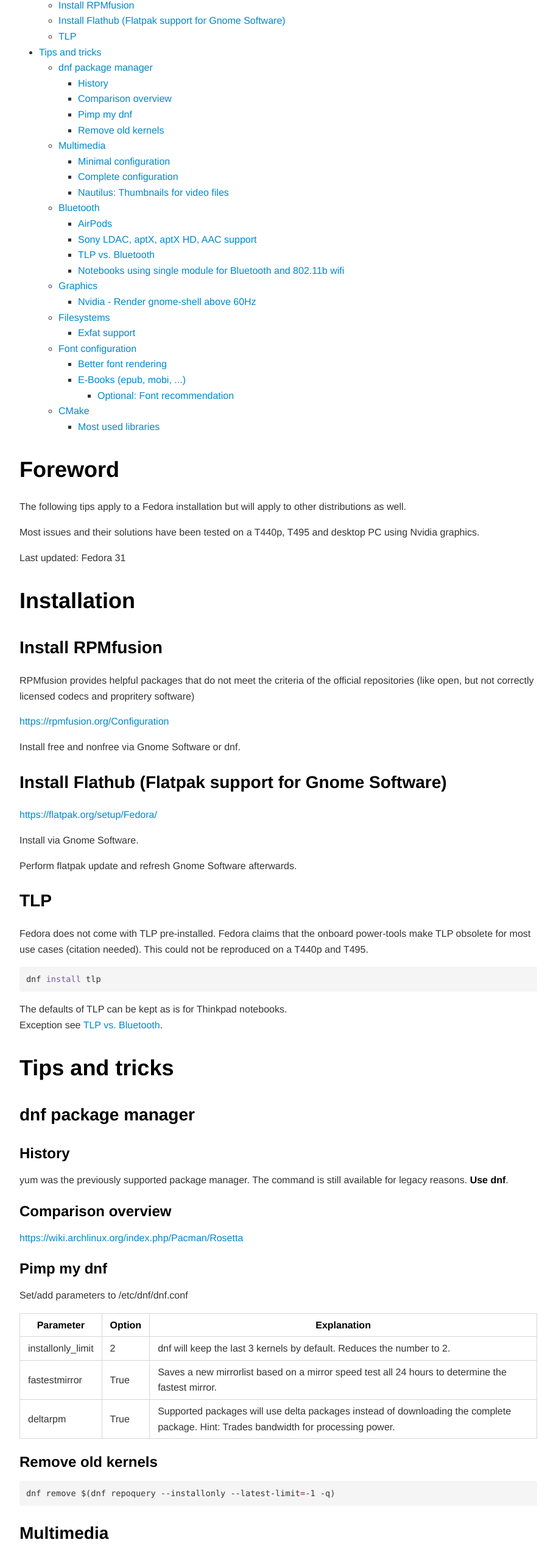
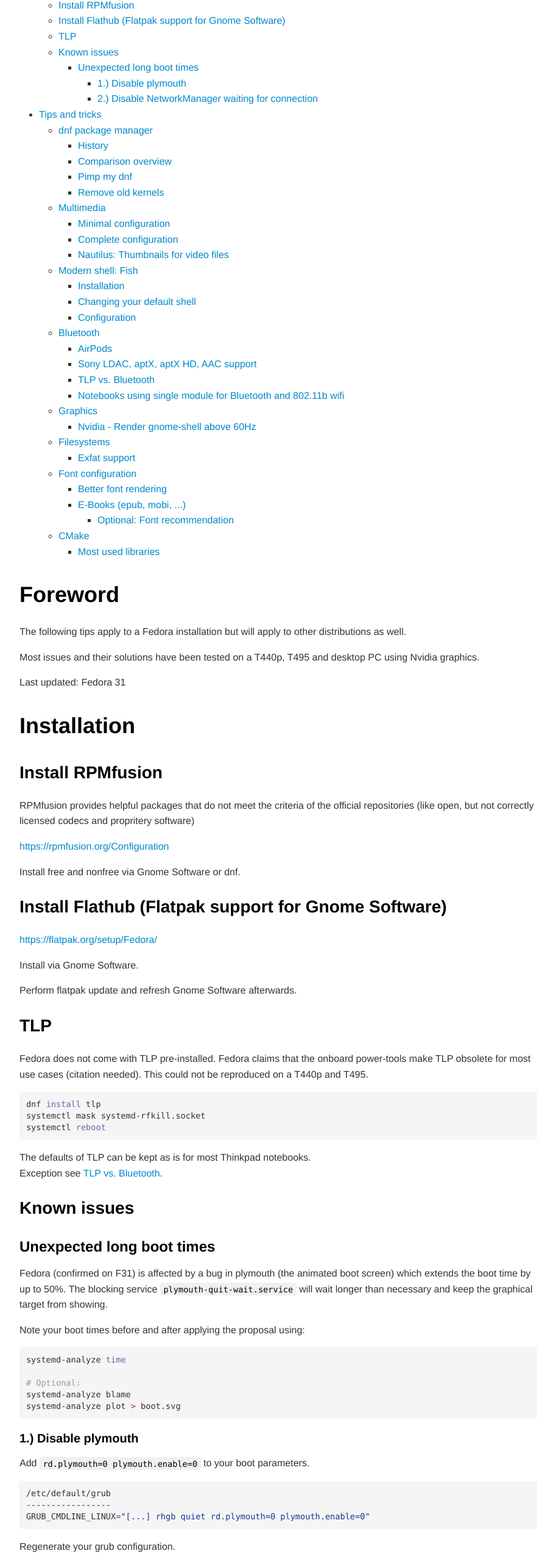
Before and after one commit to Mershl/mershl.github.io, a plain HTML site: page fedora_guide/index.html in a window 1280 px wide. Shown: the part 219-2780 px from the top of the page at 61% size, without its empty margins (183-1096 px from the left). Drawn offline with nearby package versions, Linux system fonts and the light colour scheme.

Commit message:
Add chapters "Long boot times" and "Modern shell"

```diff
--- a/fedora_guide/index.html
+++ b/fedora_guide/index.html
@@ -273,6 +273,16 @@ pre[data-line] .line-highlight[data-end]:after {
 <li><a href="#install-rpmfusion">Install RPMfusion</a></li>
 <li><a href="#install-flathub-flatpak-support-for-gnome-software">Install Flathub (Flatpak support for Gnome Software)</a></li>
 <li><a href="#tlp">TLP</a></li>
+<li><a href="#known-issues">Known issues</a>
+<ul>
+<li><a href="#unexpected-long-boot-times">Unexpected long boot times</a>
+<ul>
+<li><a href="#1-disable-plymouth">1.) Disable plymouth</a></li>
+<li><a href="#2-disable-networkmanager-waiting-for-connection">2.) Disable NetworkManager waiting for connection</a></li>
+</ul>
+</li>
+</ul>
+</li>
 </ul>
 </li>
 <li><a href="#tips-and-tricks">Tips and tricks</a>
@@ -290,6 +300,13 @@ pre[data-line] .line-highlight[data-end]:after {
 <li><a href="#minimal-configuration">Minimal configuration</a></li>
 <li><a href="#complete-configuration">Complete configuration</a></li>
 <li><a href="#nautilus-thumbnails-for-video-files">Nautilus: Thumbnails for video files</a></li>
+</ul>
+</li>
+<li><a href="#modern-shell-fish">Modern shell: Fish</a>
+<ul>
+<li><a href="#installation-1">Installation</a></li>
+<li><a href="#changing-your-default-shell">Changing your default shell</a></li>
+<li><a href="#configuration">Configuration</a></li>
 </ul>
 </li>
 <li><a href="#bluetooth">Bluetooth</a>
@@ -349,9 +366,38 @@ pre[data-line] .line-highlight[data-end]:after {
 
 <p>Fedora does not come with TLP pre-installed. Fedora claims that the onboard power-tools make TLP obsolete for most use cases (citation needed). This could not be reproduced on a T440p and T495.</p>
 <pre data-role="codeBlock" data-info="sh" class="language-bash">dnf <span class="token function">install</span> tlp
-</pre><p>The defaults of TLP can be kept as is for Thinkpad notebooks.<br>
+systemctl mask systemd-rfkill.socket
+systemctl <span class="token function">reboot</span>
+</pre><p>The defaults of TLP can be kept as is for most Thinkpad notebooks.<br>
 Exception see <a href="#tlp-vs-bluetooth">TLP vs. Bluetooth</a>.</p>
-<h1 class="mume-header" id="tips-and-tricks">Tips and tricks</h1>
+<h2 class="mume-header" id="known-issues">Known issues</h2>
+
+<h3 class="mume-header" id="unexpected-long-boot-times">Unexpected long boot times</h3>
+
+<p>Fedora (confirmed on F31) is affected by a bug in plymouth (the animated boot screen) which extends the boot time by up to 50%. The blocking service <code>plymouth-quit-wait.service</code> will wait longer than necessary and keep the graphical target from showing.</p>
+<p>Note your boot times before and after applying the proposal using:</p>
+<pre data-role="codeBlock" data-info="sh" class="language-bash">systemd-analyze <span class="token function">time</span>
+
+<span class="token comment"># Optional:</span>
+systemd-analyze blame
+systemd-analyze plot <span class="token operator">&gt;</span> boot.svg
+</pre><h4 class="mume-header" id="1-disable-plymouth">1.) Disable plymouth</h4>
+
+<p>Add <code>rd.plymouth=0 plymouth.enable=0</code> to your boot parameters.</p>
+<pre data-role="codeBlock" data-info="sh" class="language-bash">/etc/default/grub
+-----------------
+GRUB_CMDLINE_LINUX<span class="token operator">=</span><span class="token string">&quot;[...] rhgb quiet rd.plymouth=0 plymouth.enable=0&quot;</span>
+</pre><p>Regenerate your grub configuration.</p>
+<pre data-role="codeBlock" data-info="sh" class="language-bash"><span class="token comment"># For EFI systems</span>
+grub2-mkconfig -o /boot/efi/EFI/fedora/grub.cfg
+<span class="token comment"># For BIOS systems</span>
+grub2-mkconfig -o /boot/grub2/grub.cfg
+</pre><h4 class="mume-header" id="2-disable-networkmanager-waiting-for-connection">2.) Disable NetworkManager waiting for connection</h4>
+
+<p>Check <code>systemd-analyze blame</code> for <code>NetworkManager-wait-online.service</code>. If it&apos;s taking up more than a few seconds consider the following:</p>
+<p>The service is intended for applications which rely on a web connection on bootup. Disabling the wait does not affect most desktop users.</p>
+<pre data-role="codeBlock" data-info="sh" class="language-bash">systemctl disable NetworkManager-wait-online.service
+</pre><h1 class="mume-header" id="tips-and-tricks">Tips and tricks</h1>
 
 <h2 class="mume-header" id="dnf-package-manager">dnf package manager</h2>
 
@@ -409,7 +455,21 @@ Exception see <a href="#tlp-vs-bluetooth">TLP vs. Bluetooth</a>.</p>
 <pre data-role="codeBlock" data-info="sh" class="language-bash">dnf <span class="token function">install</span> gstreamer1-libav
 <span class="token function">rm</span> -rf ~/.cache/thumbnails/fail
 nautilus -q
-</pre><h2 class="mume-header" id="bluetooth">Bluetooth</h2>
+</pre><h2 class="mume-header" id="modern-shell-fish">Modern shell: Fish</h2>
+
+<h3 class="mume-header" id="installation-1">Installation</h3>
+
+<pre data-role="codeBlock" data-info="sh" class="language-bash">dnf <span class="token function">install</span> fish
+</pre><h3 class="mume-header" id="changing-your-default-shell">Changing your default shell</h3>
+
+<pre data-role="codeBlock" data-info="sh" class="language-bash">chsh -s /bin/fish
+</pre><p>Hint: Most terminal emulators require a complete restart of the terminal emulator for the new default shell to take effect. If in doubt do a reboot.</p>
+<h3 class="mume-header" id="configuration">Configuration</h3>
+
+<p>Fish is configured using an web interface.</p>
+<pre data-role="codeBlock" data-info="sh" class="language-bash">fish_config
+</pre><p>A http server will be started and the default browser should open a page pointing to the configuration website. Remember to hit save on every page to persist your changes.</p>
+<h2 class="mume-header" id="bluetooth">Bluetooth</h2>
 
 <h3 class="mume-header" id="airpods">AirPods</h3>
 
```
Also changed, not shown: 1 other file.
